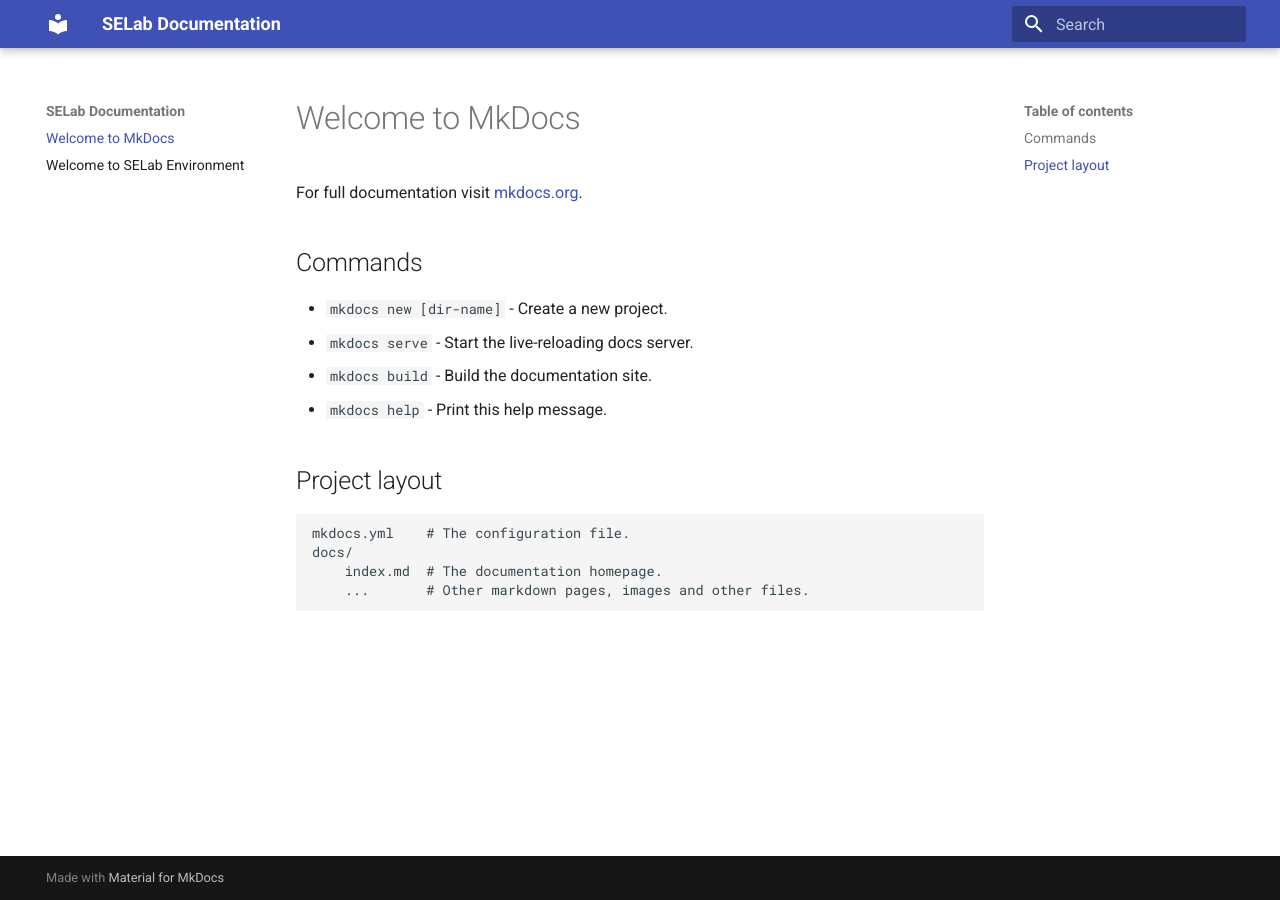
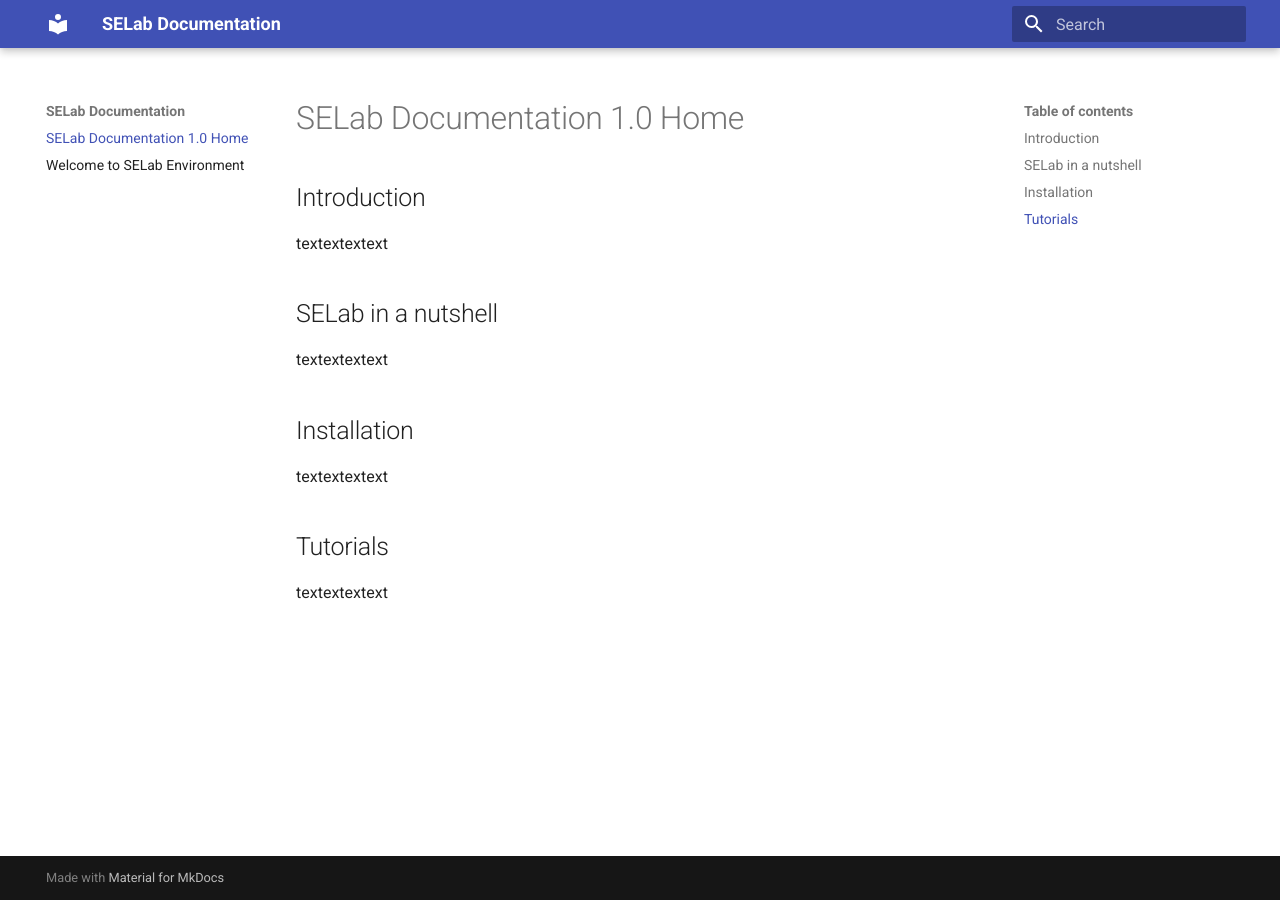
Before and after one commit to bjholland54/Selab-docs, an MkDocs documentation site: the page built from docs/index.md, in a window 1280 px wide. Built offline with MkDocs 1.6.1 and Material for MkDocs 9.7.7, drawn with Linux system fonts in a browser that asks for light colours.

Commit message:
Update index.md

```diff
--- a/docs/code-reference.md
+++ b/docs/index.md
@@ -1,17 +1,13 @@
-# Welcome to MkDocs
+# SELab Documentation 1.0 Home
 
-For full documentation visit [mkdocs.org](https://mkdocs.org).
+## Introduction
+textextextext
 
-## Commands
+## SELab in a nutshell
+textextextext
 
-* `mkdocs new [dir-name]` - Create a new project.
-* `mkdocs serve` - Start the live-reloading docs server.
-* `mkdocs build` - Build the documentation site.
-* `mkdocs help` - Print this help message.
+## Installation
+textextextext
 
-## Project layout
-
-    mkdocs.yml    # The configuration file.
-    docs/
-        index.md  # The documentation homepage.
-        ...       # Other markdown pages, images and other files.
+## Tutorials
+textextextext
```
